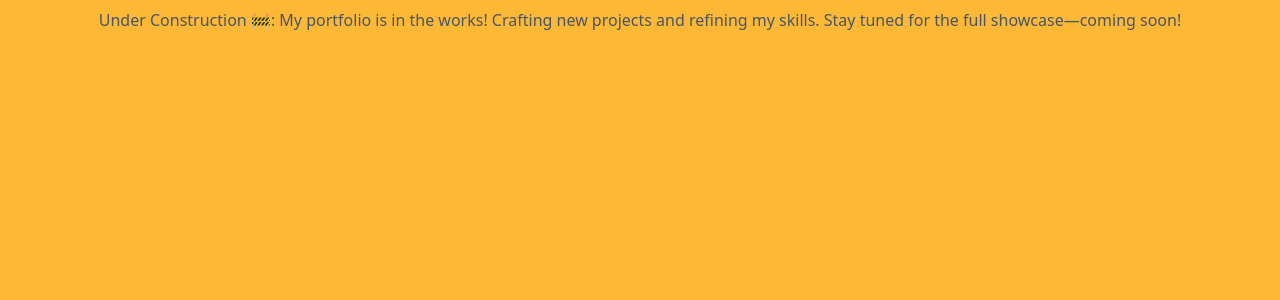
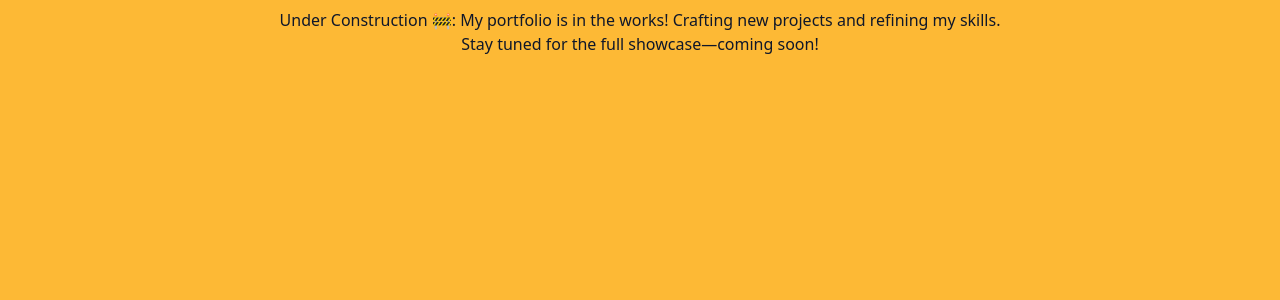
Before and after one commit to rahuljat1349/Portfolio, a React (Vite) app: page / in a window 1280 px wide. Shown: the top 300 px of the page. Built offline with nearby package versions, Linux system fonts and the light colour scheme.

Commit message:
on production

```diff
--- a/src/App.jsx
+++ b/src/App.jsx
@@ -277,12 +277,14 @@ function App() {
         {" "}
         Designed and Developed by <strong>Rahul Dudi</strong>.
       </h1> */}
-      <h1 className="text-center text-slate-600 p-2">
-        {" "}
-        Under Construction 🚧: My portfolio is in the works! Crafting new
-        projects and refining my skills. Stay tuned for the full showcase—coming
-        soon!{" "}
-      </h1>
+      <div className="h-screen w-full">
+        <h1 className="text-center text-slate-900 p-2">
+          {" "}
+          Under Construction 🚧: My portfolio is in the works! Crafting new
+          projects and refining my skills. <br /> Stay tuned for the full
+          showcase—coming soon!{" "}
+        </h1>
+      </div>
     </>
   );
 }
```
